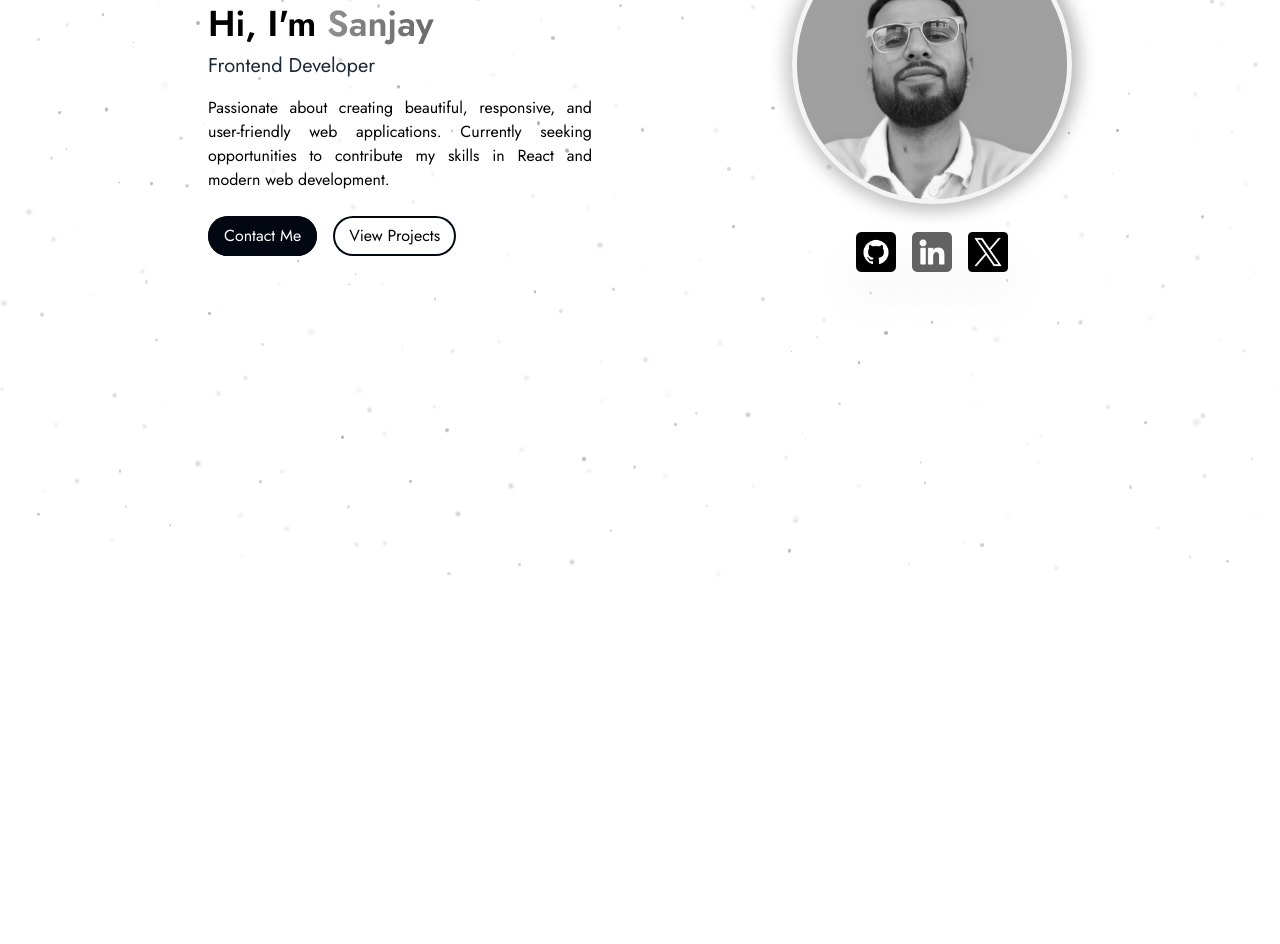
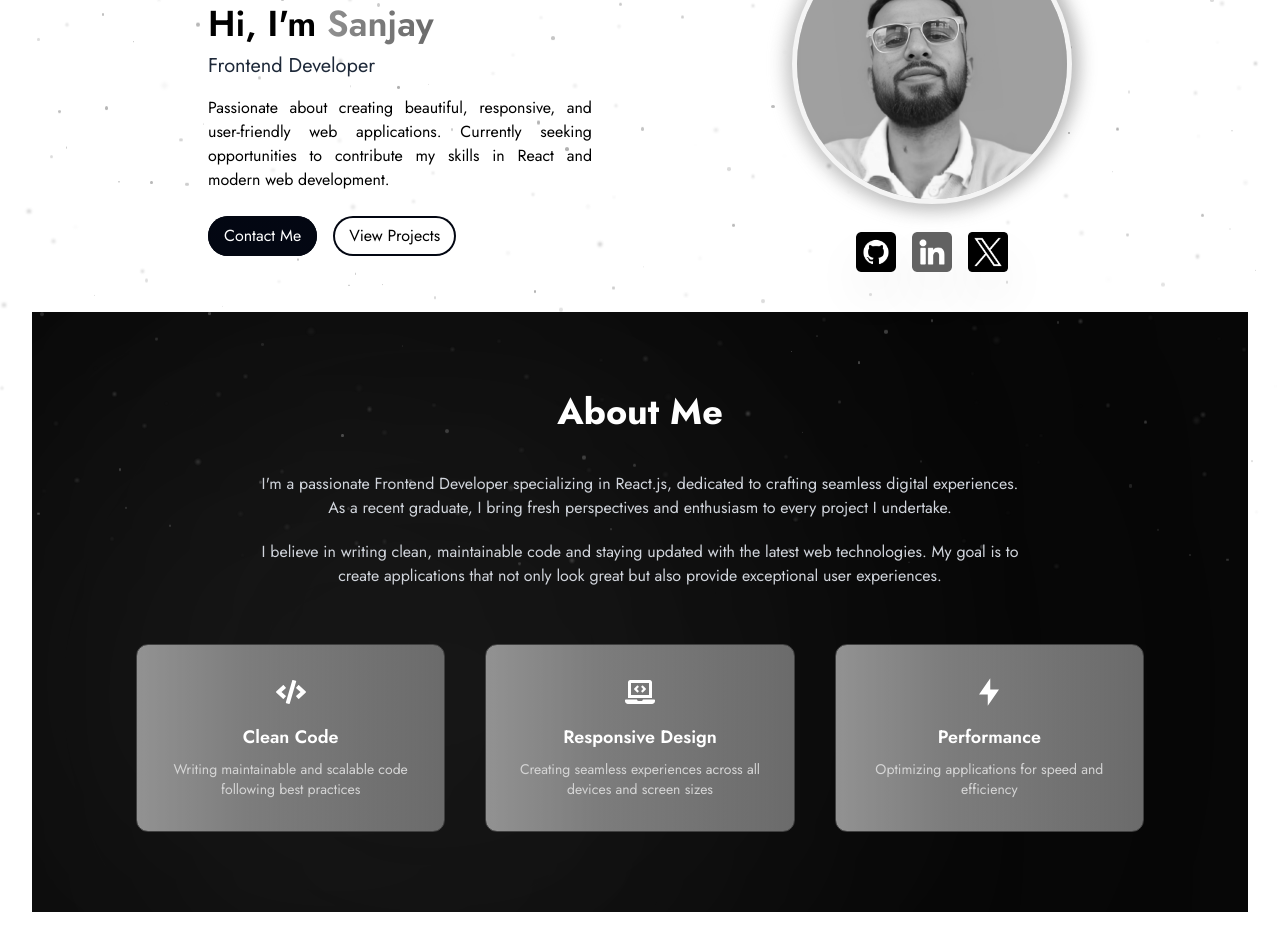
Before and after one commit to usanjay/portfolio, a React (Vite) app: page / in a window 1280 px wide. Shown: the part 220-1164 px from the top of the page. Before the commit the page ends 800 px from the top, so only its background shows below. Built offline with nearby package versions, Linux system fonts and the light colour scheme.

Commit message:
create - about me section

```diff
--- a/package.json
+++ b/package.json
@@ -20,6 +20,7 @@
     "@tailwindcss/vite": "^4.1.17",
     "react": "^19.2.0",
     "react-dom": "^19.2.0",
+    "react-icons": "^5.5.0",
     "react-responsive": "^10.0.1",
     "react-router": "^7.9.6",
     "react-router-dom": "^7.9.6",
--- a/src/home/Homepage.jsx
+++ b/src/home/Homepage.jsx
@@ -1,12 +1,14 @@
 import React from 'react'
 import Navbar from './navbar/Navbar.jsx'
 import Hero from './hero/Hero.jsx'
+import AboutMe from './about/AboutMe.jsx'
 
 function Homepage() {
     return (
         <>
             <Navbar />
             <Hero />
+            <AboutMe />
         </>
     )
 }
--- /dev/null
+++ b/src/home/about/AboutFeatures.jsx
@@ -0,0 +1,53 @@
+// AboutFeatures.jsx
+import React from "react";
+import { FaCode, FaLaptopCode } from "react-icons/fa";
+import { RiFlashlightFill } from "react-icons/ri";
+
+function AboutFeatures() {
+    const features = [
+        {
+            icon: <FaCode className="text-3xl" />,
+            title: "Clean Code",
+            desc: "Writing maintainable and scalable code following best practices",
+        },
+        {
+            icon: <FaLaptopCode className="text-3xl" />,
+            title: "Responsive Design",
+            desc: "Creating seamless experiences across all devices and screen sizes",
+        },
+        {
+            icon: <RiFlashlightFill className="text-3xl" />,
+            title: "Performance",
+            desc: "Optimizing applications for speed and efficiency",
+        },
+    ];
+
+    return (
+        <div className="grid grid-cols-1 md:grid-cols-3 gap-10 md:px-10 lg:px-20 mt-10">
+            {features.map((f, i) => (
+                <div
+                    key={i}
+                    className={`
+                        group rounded-xl border border-gray-700
+                        p-8 text-center flex flex-col items-center
+                        transition-all duration-300
+
+                        /* Mobile: always gradient */
+                        gradient-bg-color sm:grayscale-100 hover:grayscale-0
+
+                        /* Hover scaling on desktop */
+                        md:hover:scale-105
+                    `}
+                >
+                    <div className="text-white mb-4">{f.icon}</div>
+                    <h3 className="text-lg font-semibold text-white mb-2">
+                        {f.title}
+                    </h3>
+                    <p className="text-gray-300 text-sm">{f.desc}</p>
+                </div>
+            ))}
+        </div>
+    );
+}
+
+export default AboutFeatures;
--- /dev/null
+++ b/src/home/about/AboutMe.jsx
@@ -0,0 +1,35 @@
+// AboutMe.jsx
+import React from "react";
+import Background from "./Background";
+import AboutFeatures from "./AboutFeatures";   // <-- new component
+
+function AboutMe() {
+    return (
+        <section id="about" className="px-6 py-20 relative">
+            <Background className="bg-gray-950 grayscale-100" />
+
+            <h2 className="text-3xl md:text-4xl font-bold text-center mb-10 text-white">
+                About Me
+            </h2>
+
+            <div className="max-w-3xl mx-auto text-center text-gray-300 space-y-5 mb-14">
+                <p>
+                    I'm a passionate Frontend Developer specializing in React.js,
+                    dedicated to crafting seamless digital experiences. As a recent
+                    graduate, I bring fresh perspectives and enthusiasm to every project I
+                    undertake.
+                </p>
+                <p>
+                    I believe in writing clean, maintainable code and staying updated with
+                    the latest web technologies. My goal is to create applications that
+                    not only look great but also provide exceptional user experiences.
+                </p>
+            </div>
+
+            {/* Features Component */}
+            <AboutFeatures />
+        </section>
+    );
+}
+
+export default AboutMe;
--- /dev/null
+++ b/src/home/about/Background.jsx
@@ -0,0 +1,16 @@
+
+import React from "react";
+
+function Background({ className = "" }) {
+    return (
+        <div className={`absolute inset-0 -z-10 overflow-hidden pointer-events-none ${className}`}>
+            {/* Blob 1 */}
+            <div className="blob1 absolute w-[600px] h-[600px] bg-gray-700/20 rounded-full blur-[150px]"></div>
+
+            {/* Blob 2 */}
+            <div className="blob2 absolute w-[700px] h-[700px] bg-gray-700/20 rounded-full blur-[160px]"></div>
+        </div>
+    );
+}
+
+export default Background;
--- a/src/index.css
+++ b/src/index.css
@@ -42,3 +42,25 @@
   50%  { transform: translateY(-20px); }
   100% { transform: translateY(0); }
 }
+
+/* About Me background */
+
+@keyframes blobMove1 {
+  0%   { transform: translate(-20%, -10%) scale(1); }
+  50%  { transform: translate(10%, 20%) scale(1.15); }
+  100% { transform: translate(-20%, -10%) scale(1); }
+}
+
+@keyframes blobMove2 {
+  0%   { transform: translate(30%, 20%) scale(1); }
+  50%  { transform: translate(-15%, -10%) scale(1.20); }
+  100% { transform: translate(30%, 20%) scale(1); }
+}
+
+.blob1 {
+  animation: blobMove1 18s ease-in-out infinite;
+}
+
+.blob2 {
+  animation: blobMove2 22s ease-in-out infinite;
+}
```
Also changed, not shown: 1 other file (tests, documents, lock files or other folders).
